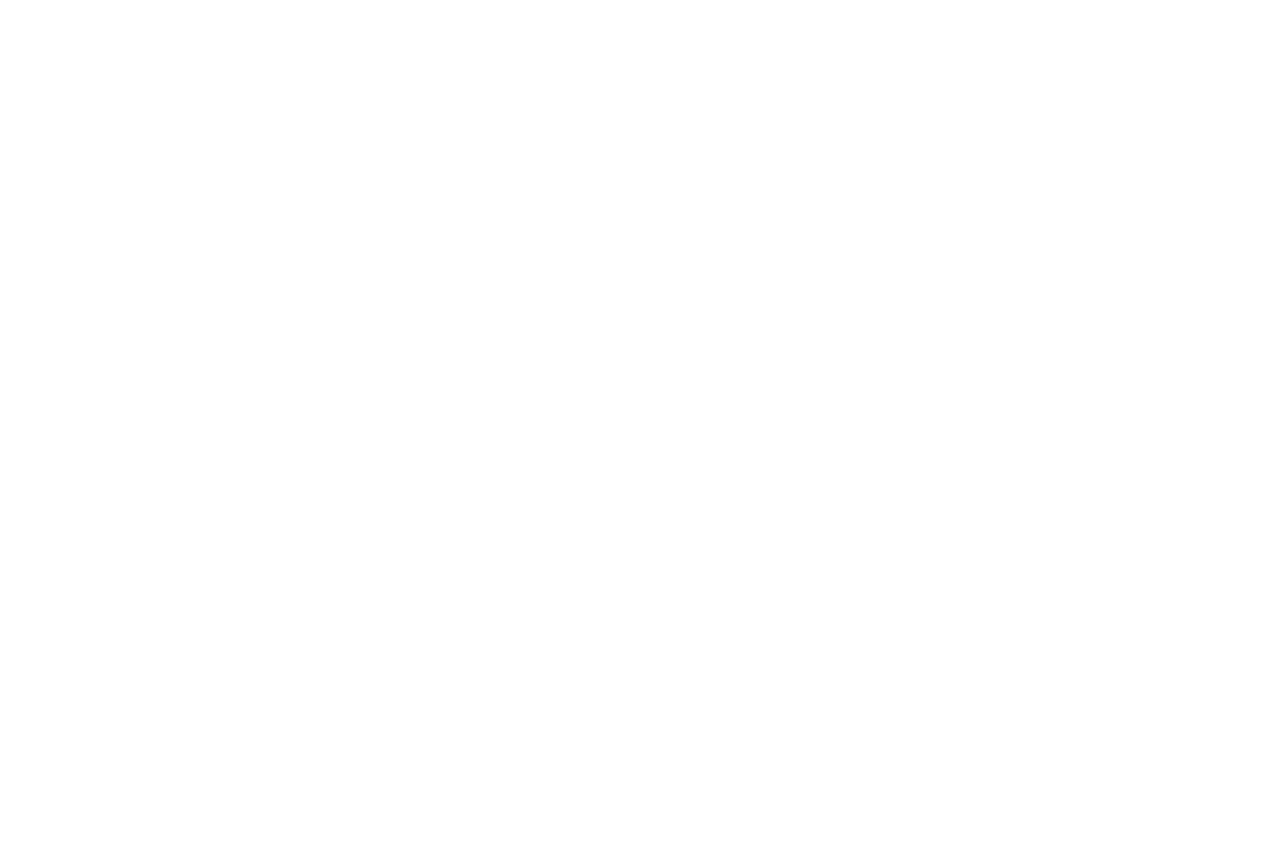
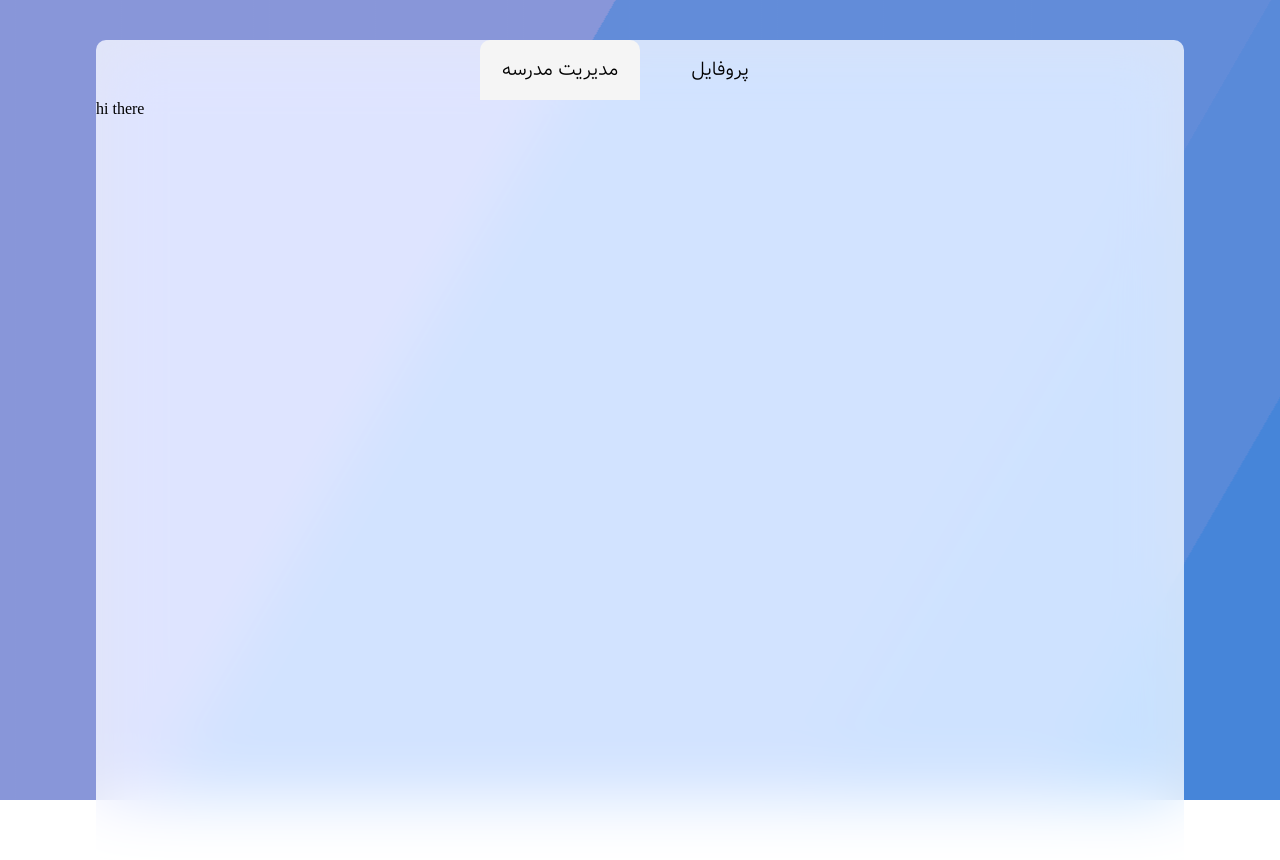
Before and after one commit to alivarastepour/LMS, a React (Create React App) app in the folder front-end/: page /accounts/manager/1/managment in a window 1280 px wide. Before the commit this address had no page. Shown: the top 860 px of the page. Before the commit the page ends 800 px from the top, so only its background shows below. Built offline with nearby package versions, Linux system fonts and the light colour scheme; the HTML template or start-up script is replaced by a standard one.

Commit message:
improved routing

```diff
--- a/front-end/src/App.js
+++ b/front-end/src/App.js
@@ -21,7 +21,9 @@ const App = () => {
       <authContext.Provider value={{auth, setAuth}}>
         <Routes>
           <Route path='/' element={<Background component = {<MainPage/>}/>}/>
-          <Route path='/accounts/manager/profile/:id' element={<Background component = {<Dashboard/>}/>}>
+          <Route path='/accounts/manager/:id' element={<Background component = {<Dashboard/>}/>}>
+            <Route path=':profile' component= {<Background component = {<Dashboard/>}/>}/>
+            <Route path=':management' component= {<Background component = {<Dashboard/>}/>}/>
           </Route>
         </Routes>
       </authContext.Provider>
--- a/front-end/src/Components/Dashboard/Dashboard.header.js
+++ b/front-end/src/Components/Dashboard/Dashboard.header.js
@@ -7,7 +7,7 @@ const DashboardHeader = ({show, setShow}) => {
     return <>
         <Wrapper>
             <div className="flex-item">
-                <Link className="header-link" to='./'>
+                <Link className="header-link" to='./profile'>
                     <button
                         onClick={() => setShow(true)}
                         className={`header-button ${show ? 'show' : 'hide'}`}>
@@ -16,7 +16,7 @@ const DashboardHeader = ({show, setShow}) => {
                 </Link>
             </div>
             <div className="flex-item">
-                <Link className="header-link" to='./'>
+                <Link className="header-link" to='./managment'>
                     <button
                         onClick={() => setShow(false)}
                         className={`header-button ${show ? 'hide' : 'show'}`}>
--- a/front-end/src/Components/Dashboard/Dashboard.js
+++ b/front-end/src/Components/Dashboard/Dashboard.js
@@ -1,34 +1,21 @@
-import {useContext, useEffect, useState} from "react";
-import {useNavigate} from "react-router-dom";
+import { useState } from "react";
+import { useParams} from "react-router-dom";
 
 import { Wrapper } from "./Dashboard.styles";
 import Profile from "../Profile/Profile";
 import DashboardHeader from "./Dashboard.header";
 
-import {authContext} from "../../App";
-
-
 const Dashboard = () => {
 
-    const navigator = useNavigate();
+    const defaultPage = useParams().profile;
 
-    const nav = () => navigator(`/`);
-
-    const [state, setState] = useState(true);
-
-    const {auth, setAuth} = useContext(authContext);
-
-    // useEffect(() => {
-    //     if (!auth) {
-    //         nav();
-    //     }
-    // });
+    const [show, setShow] = useState(defaultPage !== 'managment');
 
     return <>
         <Wrapper>
-            <DashboardHeader show={state} setShow={setState}/>
+            <DashboardHeader show={show} setShow={setShow}/>
             {
-                state ? <Profile/> : <div>hi there</div>
+                show ? <Profile/> : <div>hi there</div>
             }
         </Wrapper>
     </>
--- a/front-end/src/Components/Sign-in/Sign-in.js
+++ b/front-end/src/Components/Sign-in/Sign-in.js
@@ -25,7 +25,7 @@ const SignIn = () => {
     const [state, dispatch] = useReducer(signInReducer, initialState);
     const {username, password, validUsername, validPassword, validLogin} = state;
 
-    const nav = () => navigator(`./accounts/manager/profile/${sessionStorage.getItem('user')}`);
+    const nav = () => navigator(`./accounts/manager/${sessionStorage.getItem('user')}/managment`);
 
     return <>
         <Wrapper>
--- a/front-end/src/Components/Sign-up/Sign-up.js
+++ b/front-end/src/Components/Sign-up/Sign-up.js
@@ -28,7 +28,7 @@ const SignUp = ({action}) => {
     const [state, dispatch] = useReducer(signUpReducer,initialState);
     const {username, password, email, role, validUsername, validPassword, validEmail, validSignUp} = state ;
 
-    const nav = () => navigator(`./accounts/manager/profile/${sessionStorage.getItem('user')}`);
+    const nav = () => navigator(`./accounts/manager/${sessionStorage.getItem('user')}/managment`);
 
     return <>
         <Wrapper>
```
